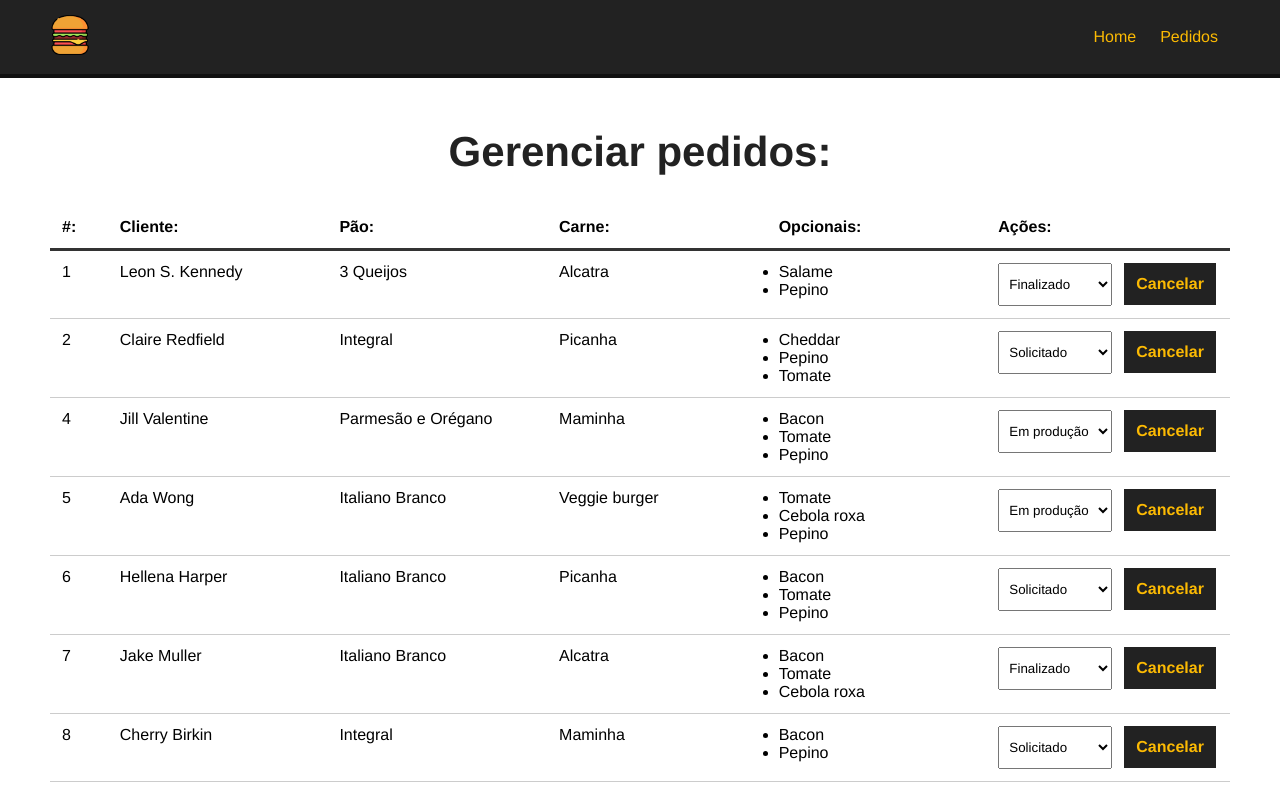
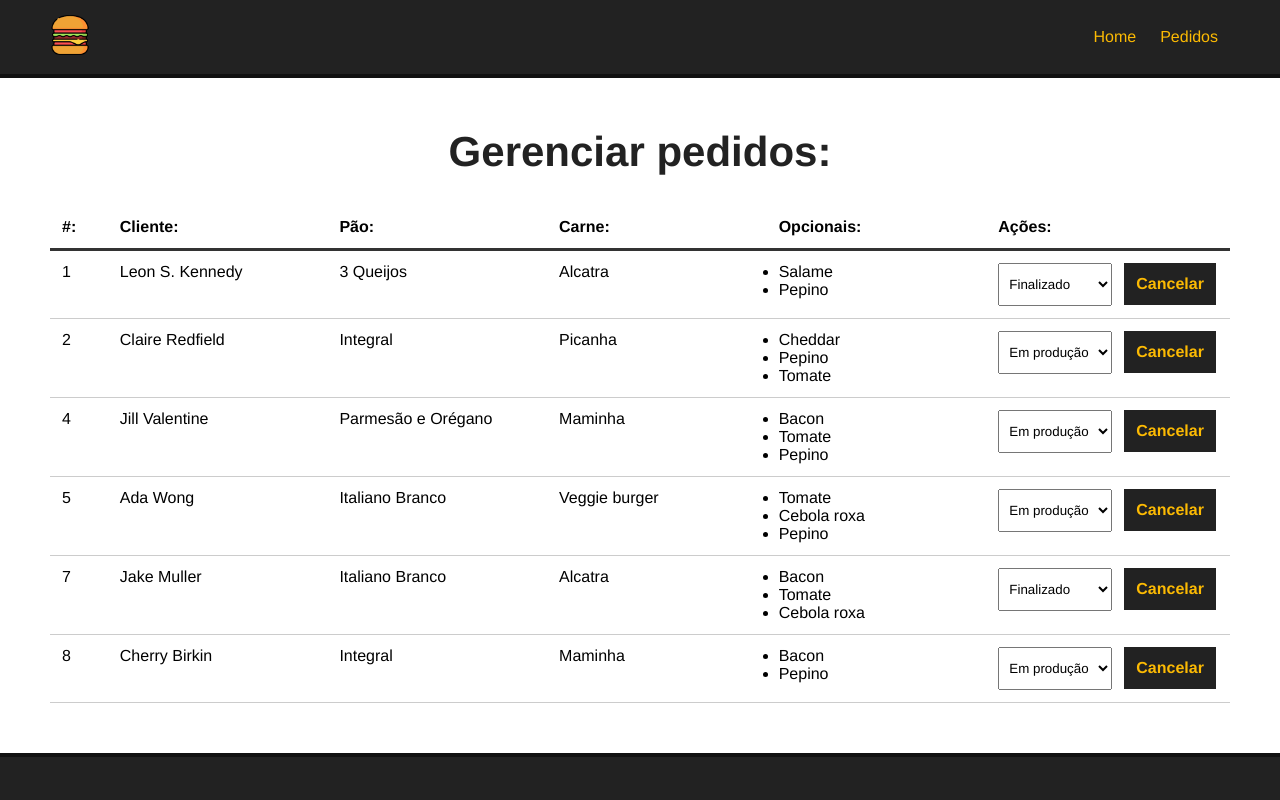
Before and after one commit to Ackerman-D-Edward/primeiro-projeto-vue, a Vue app: page /pedidos in a window 1280 px wide. Shown: the top 800 px of the page. Built offline with nearby package versions, Linux system fonts and the light colour scheme; data requests are answered from the project's data file.

Commit message:
adicionado mensagens nas atualizações e remoções de pedidos e final do projeto

```diff
--- a/db/db.json
+++ b/db/db.json
@@ -99,7 +99,7 @@
         "Pepino",
         "Tomate"
       ],
-      "status": "Solicitado"
+      "status": "Em produção"
     },
     {
       "id": "4",
@@ -126,18 +126,6 @@
       "status": "Em produção"
     },
     {
-      "id": "6",
-      "nome": "Hellena Harper",
-      "carne": "Picanha",
-      "pao": "Italiano Branco",
-      "opcionais": [
-        "Bacon",
-        "Tomate",
-        "Pepino"
-      ],
-      "status": "Solicitado"
-    },
-    {
       "id": "7",
       "nome": "Jake Muller",
       "carne": "Alcatra",
@@ -158,7 +146,7 @@
         "Bacon",
         "Pepino"
       ],
-      "status": "Solicitado"
+      "status": "Em produção"
     }
   ]
 }
--- a/src/components/Dashboard.vue
+++ b/src/components/Dashboard.vue
@@ -1,5 +1,6 @@
 <template>
     <div id="burger-table">
+        <Message :msg="msg" v-show="msg" />
         <div>
             <div id="burger-table-heading">
                 <div class="order-id">#:</div>
@@ -39,14 +40,20 @@
 </template>
 
 <script>
+import Message from './Message.vue';
+
 export default {
     name: "Dashboard",
     data() {
         return {
             burgers: null,
             burger_id: null,
-            status: []
+            status: [],
+            msg: null
         }
+    },
+    components: {
+        Message
     },
     methods: {
         async getPedidos() {
@@ -80,7 +87,11 @@
 
             const res = await req.json();
 
-            // msg
+            // colocar uma msg de sistema
+            this.msg = `Pedido removido com sucesso!`;
+
+            // limpar msg
+            setTimeout(() => this.msg = "", 3000);
 
             this.getPedidos();
 
@@ -98,6 +109,12 @@
             });
 
             const res = await req.json();
+
+            // colocar uma msg de sistema
+            this.msg = `Pedido Nº ${res.id} foi atualizado para ${res.status}!`;
+
+            // limpar msg
+            setTimeout(() => this.msg = "", 3000);
 
             console.log(res);
 
```
